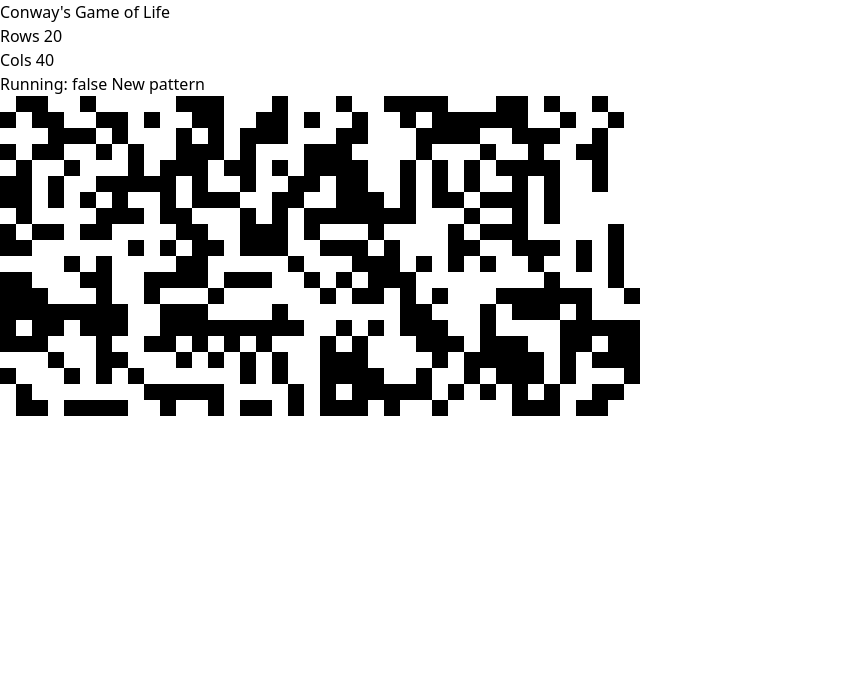
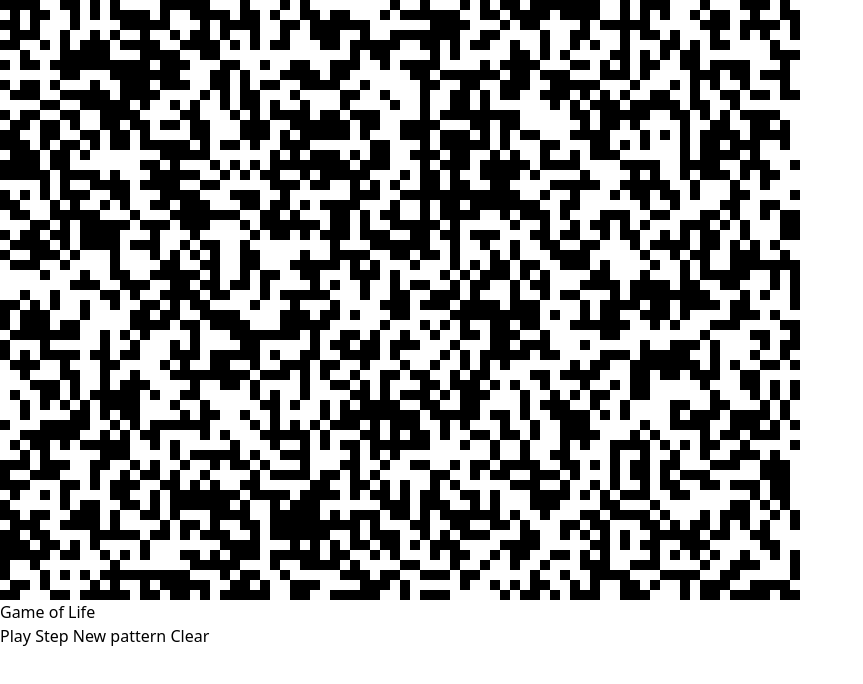
Before and after one commit to qhungg289/game-of-life, a Svelte app: page / in a window 1280 px wide. Shown: the top 684 px of the page, without its empty margins (0-863 px from the left). Built offline with nearby package versions, Linux system fonts and the light colour scheme.

Commit message:
update App.svelte

```diff
--- a/src/App.svelte
+++ b/src/App.svelte
@@ -1,83 +1,142 @@
 <script>
 	import { onDestroy, onMount } from "svelte";
-	import { v4 as uuidv4 } from "uuid";
+	import { create2dArray } from "./utils/utils";
 
-	let rows = 20;
-	let cols = 40;
 	let grid = [];
-	let nextGrid = [];
+	let rows = 60;
+	let cols = 80;
 	let isRunning = false;
-	let speed = 1000;
+	let speed = 75;
+	let canvasElement;
+	let canvasCtx;
 
-	function generateNewPattern() {
-		for (let i = 0; i < grid.length; i++) {
-			for (let j = 0; j < grid[i].length; j++) {
-				grid[i][j] = Math.floor(Math.random() * 2);
+	const CELL_SIZE = 10;
+
+	function generateNewPattern(value) {
+		for (let i = 0; i < rows; i++) {
+			for (let j = 0; j < cols; j++) {
+				grid[i][j] =
+					typeof value == "number" ? value : Math.floor(Math.random() * 2);
 			}
 		}
 	}
 
-	function countNeighbors(x, y) {}
+	function countNeighbors(x, y) {
+		let count = 0;
+		for (let i = -1; i < 2; i++) {
+			for (let j = -1; j < 2; j++) {
+				const col = (x + j + cols) % cols;
+				const row = (y + i + rows) % rows;
+				count += grid[row][col];
+			}
+		}
+		count -= grid[y][x];
 
-	$: {
-		grid = new Array(rows);
+		return count;
+	}
+
+	function computeNextGen() {
+		const nextGrid = create2dArray(rows, cols);
+
 		for (let i = 0; i < grid.length; i++) {
-			grid[i] = new Array(cols);
+			for (let j = 0; j < grid[i].length; j++) {
+				const state = grid[i][j];
+				const neighbors = countNeighbors(j, i);
+
+				if (state == 0 && neighbors == 3) {
+					nextGrid[i][j] = 1;
+				} else if (state == 1 && (neighbors < 2 || neighbors > 3)) {
+					nextGrid[i][j] = 0;
+				} else {
+					nextGrid[i][j] = state;
+				}
+			}
 		}
+
+		grid = nextGrid;
+	}
+
+	function draw() {
+		for (let i = 0; i < rows; i++) {
+			for (let j = 0; j < cols; j++) {
+				if (grid[i][j] == 1) {
+					canvasCtx.fillRect(
+						j * (canvasElement.width / cols),
+						i * (canvasElement.height / rows),
+						CELL_SIZE,
+						CELL_SIZE,
+					);
+				} else {
+					canvasCtx.clearRect(
+						j * (canvasElement.width / cols),
+						i * (canvasElement.height / rows),
+						CELL_SIZE,
+						CELL_SIZE,
+					);
+				}
+			}
+		}
+	}
+
+	onMount(() => {
+		grid = create2dArray(rows, cols);
 		generateNewPattern();
-	}
-	// $: console.table(grid);
+		canvasCtx = canvasElement.getContext("2d");
+		draw();
+	});
 
+	// Game loop
 	const intervalId = setInterval(() => {
 		if (isRunning) {
-			console.log("tick");
+			computeNextGen();
+			draw();
 		}
 	}, speed);
 
+	// Clear the interval to prevent memory leak
 	onDestroy(() => clearInterval(intervalId));
 </script>
 
-<main class="flex flex-col items-center gap-4 mt-4">
-	<h1 class="text-2xl font-bold">Conway's Game of Life</h1>
-	<div>
-		<div>
-			<label for="rows">Rows</label>
-			<input
-				type="number"
-				id="rows"
-				class="text-right"
-				bind:value={rows}
-				min="5"
-			/>
-		</div>
-		<div>
-			<label for="cols">Cols</label>
-			<input
-				type="number"
-				id="cols"
-				class="text-right"
-				bind:value={cols}
-				min="5"
-			/>
+<main class="flex items-center justify-around h-screen">
+	<canvas
+		id="canvas"
+		width={cols * CELL_SIZE}
+		height={rows * CELL_SIZE}
+		bind:this={canvasElement}
+		class="border-2"
+	/>
+
+	<div class="space-y-4">
+		<h1 class="text-2xl font-bold">Game of Life</h1>
+		<div class="flex flex-col gap-2">
+			<!-- Toggle the running state of the game -->
+			<button class="bg-gray-300 p-2" on:click={() => (isRunning = !isRunning)}
+				>{isRunning ? "Pause" : "Play"}</button
+			>
+			<button
+				class="bg-gray-300 p-2"
+				on:click={() => {
+					computeNextGen();
+					draw();
+				}}>Step</button
+			>
+			<button
+				class="bg-gray-300 p-2"
+				on:click={() => {
+					isRunning = false;
+					generateNewPattern();
+					draw();
+				}}>New pattern</button
+			>
+			<button
+				class="bg-gray-300 p-2"
+				on:click={() => {
+					isRunning = false;
+					grid = create2dArray(rows, cols);
+					generateNewPattern(0);
+					draw();
+				}}>Clear</button
+			>
 		</div>
 	</div>
-	<div class="flex gap-2">
-		<button class="bg-gray-300 p-2" on:click={() => (isRunning = !isRunning)}
-			>Running: {isRunning}</button
-		>
-		<button class="bg-gray-300 p-2" on:click={generateNewPattern}
-			>New pattern</button
-		>
-	</div>
-	<div
-		style:display="grid"
-		style:grid-template-columns={`repeat(${cols}, minmax(0, 1rem))`}
-		style:grid-template-rows={`repeat(${rows}, minmax(0, 1rem))`}
-	>
-		{#each grid as row}
-			{#each row as cell (uuidv4())}
-				<div style:background-color={cell ? "black" : "white"} />
-			{/each}
-		{/each}
-	</div>
 </main>
```
